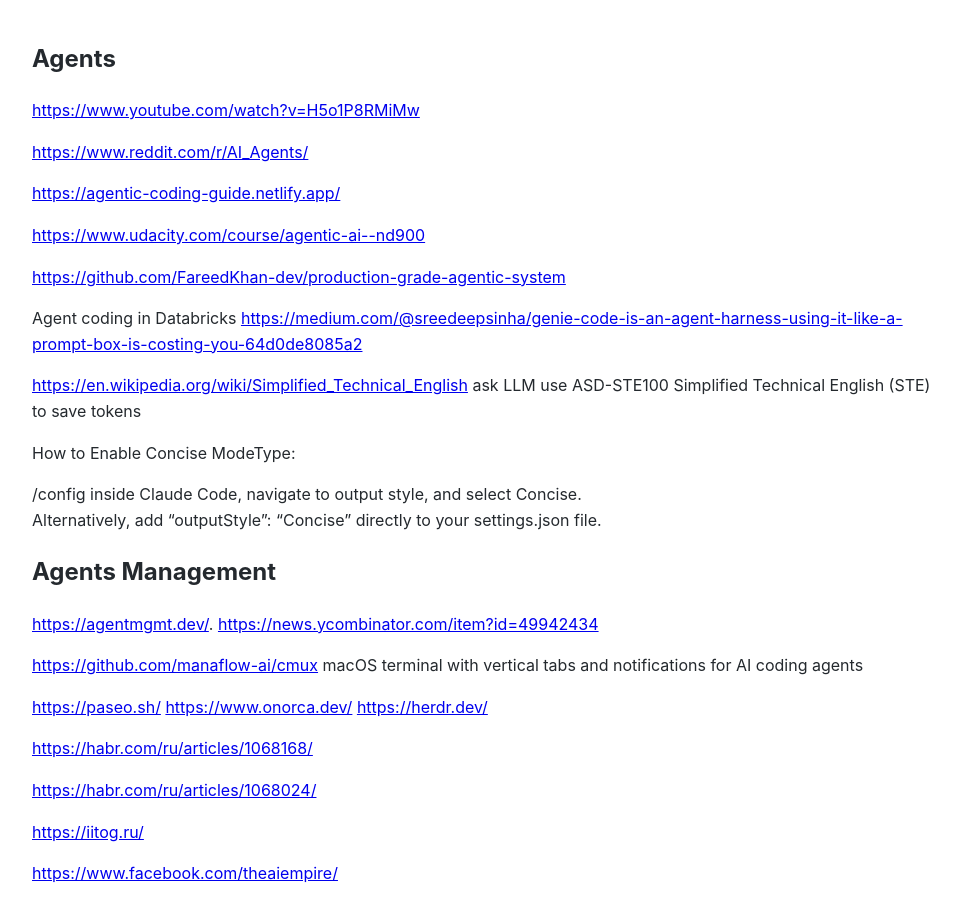
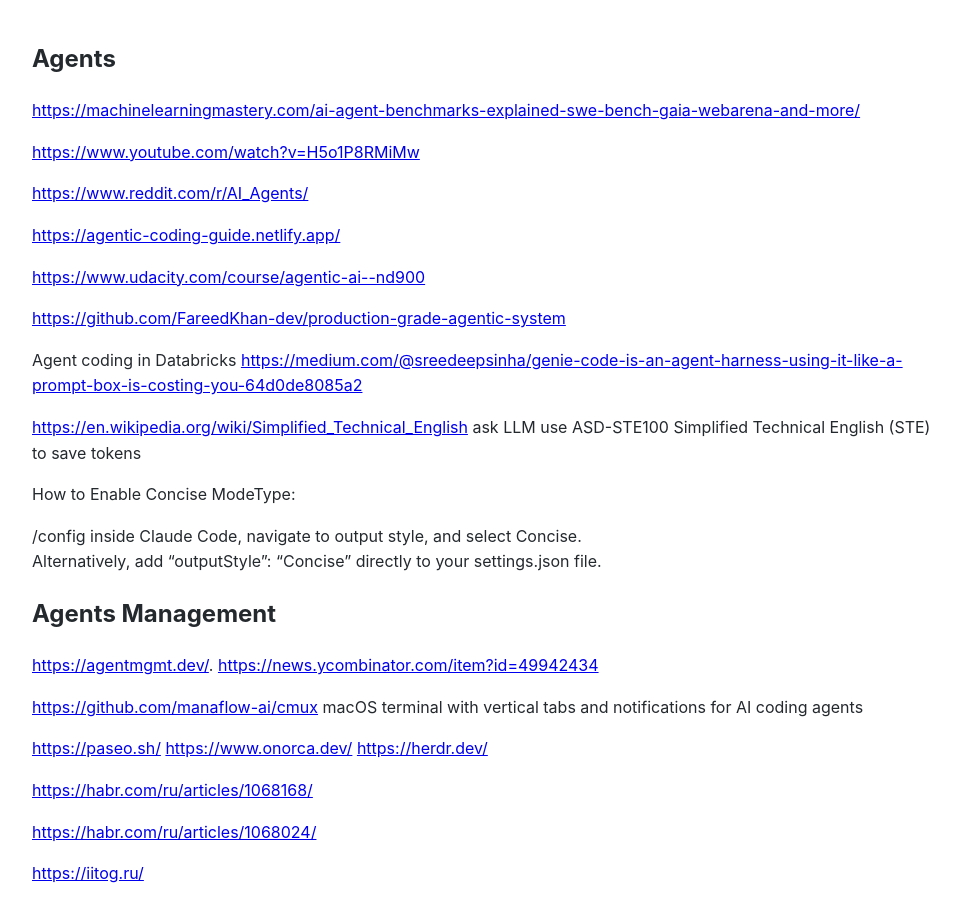
Before and after one commit to Michael-Lubinsky/michael-lubinsky.github.com, a Jekyll site: the page built from ml/agent.md, in a window 1280 px wide and 900 px high. Shown: the whole window, without its empty margins (158-1118 px from the left). Built offline with Jekyll 4.4.1, drawn with Linux system fonts in a browser that asks for light colours; our own code applies the rules of GitHub Pages for plain Markdown files.

Commit message:
Update agent.md

```diff
--- a/ml/agent.md
+++ b/ml/agent.md
@@ -1,4 +1,7 @@
 ## Agents
+
+<https://machinelearningmastery.com/ai-agent-benchmarks-explained-swe-bench-gaia-webarena-and-more/>
+
 
 <https://www.youtube.com/watch?v=H5o1P8RMiMw>
 
```
